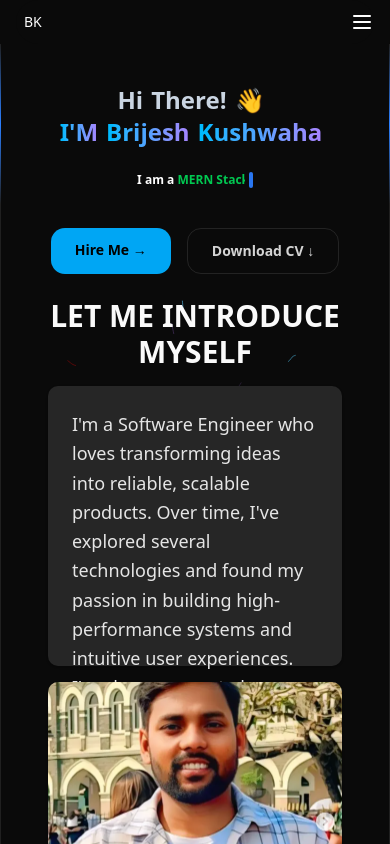
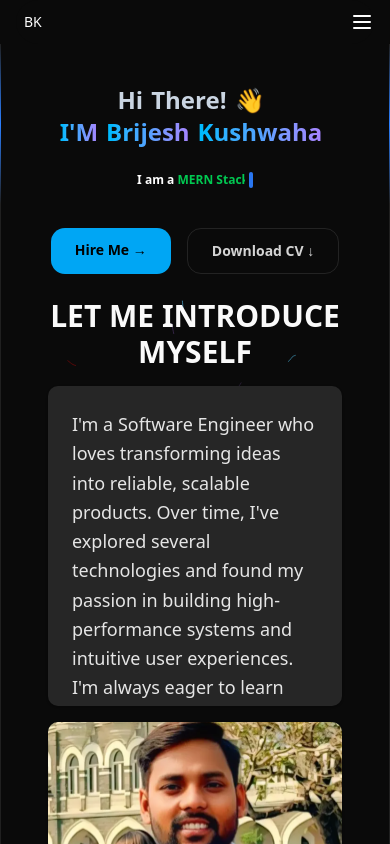
Before and after one commit to Brijesh2301/myPortfolio, a Next.js app: page / in a window 390 px wide. Shown: the top 844 px of the page. Built offline with nearby package versions, Linux system fonts and the light colour scheme.

Commit message:
fixed HeroSection Responsiveness

```diff
--- a/components/HeroSection.tsx
+++ b/components/HeroSection.tsx
@@ -71,7 +71,7 @@ export function HeroSectionOne() {
 
           <div className="grid grid-cols-1 gap-4 md:grid-cols-4">
             {/* Left box — Bio text */}
-            <div className="md:col-span-3 h-70 bg-neutral-100 dark:bg-neutral-800 flex rounded-lg p-6 shadow-sm items-start">
+            <div className="md:col-span-3 h-80 overflow-y-auto  bg-neutral-100 dark:bg-neutral-800 flex rounded-lg p-6 shadow-sm items-start">
               <p className="text-lg font-medium text-left leading-relaxed text-neutral-700 dark:text-neutral-200">
                 I'm a Software Engineer who loves transforming ideas into
                 reliable, scalable products. Over time, I've explored several
@@ -86,7 +86,7 @@ export function HeroSectionOne() {
             </div>
 
             {/* Right box — Profile image */}
-            <div className="md:col-span-1 h-70 bg-neutral-100 dark:bg-neutral-800 flex rounded-lg shadow-sm overflow-hidden relative">
+            <div className="md:col-span-1 h-80 bg-neutral-100 dark:bg-neutral-800 flex rounded-lg shadow-sm overflow-hidden relative">
               <Image
                 src="/image.png"
                 alt="Profile Photo"
```
